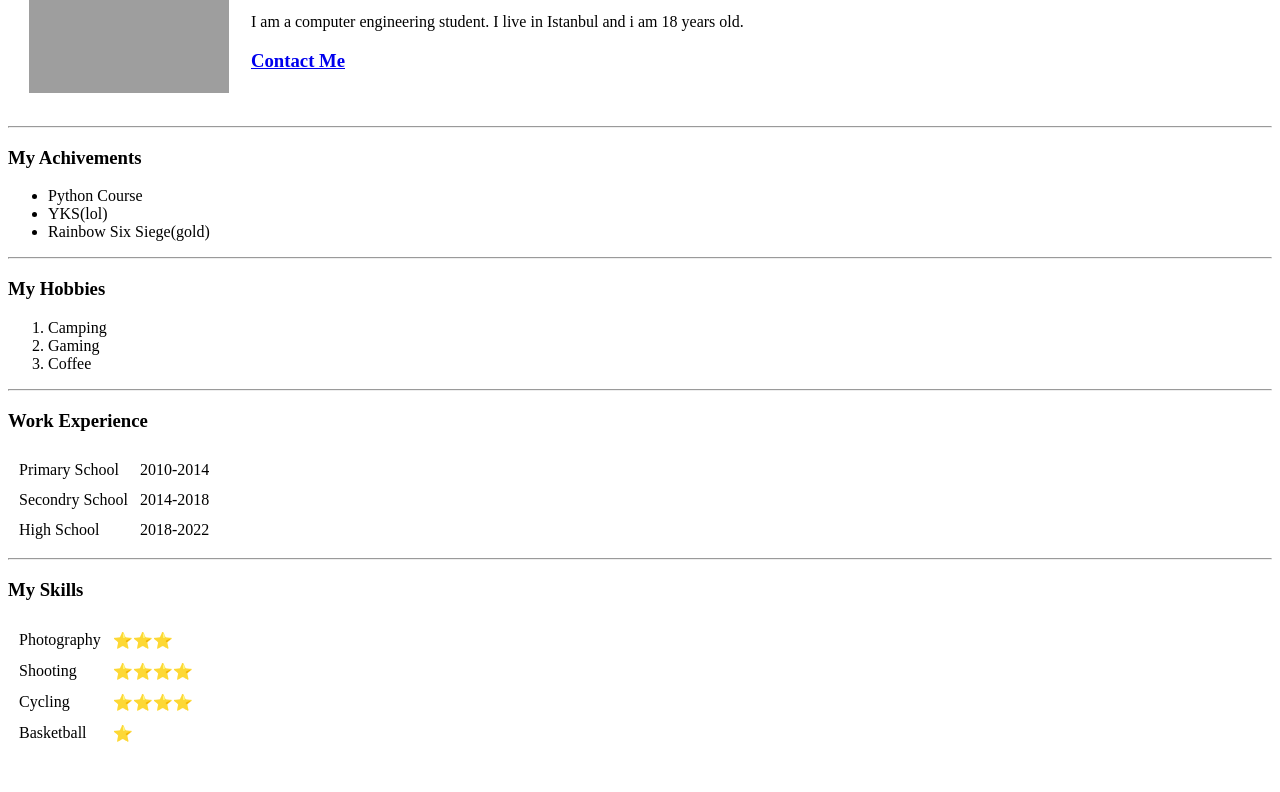
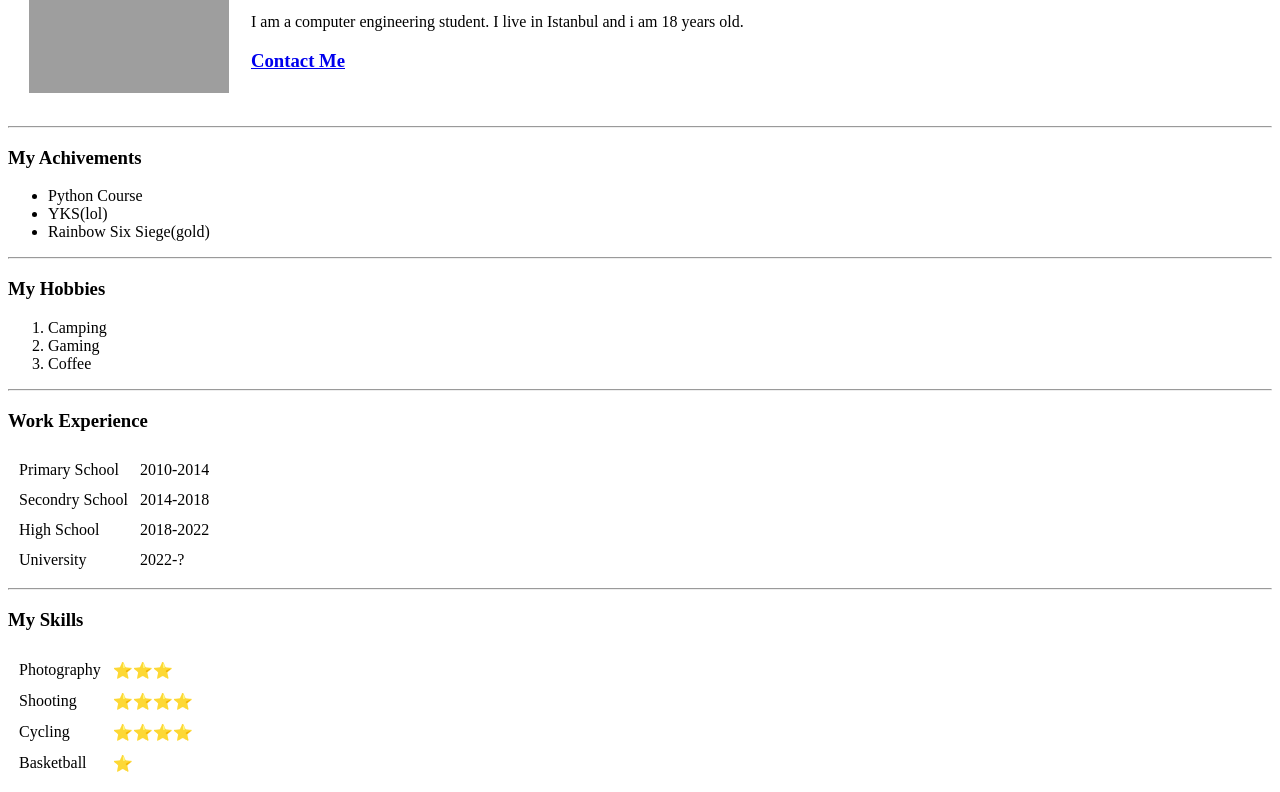
Before and after one commit to bugrata/CV, a plain HTML site: page index.html in a window 1280 px wide. Shown: the part 136-928 px from the top of the page. Before the commit the page ends 898 px from the top, so only its background shows below. Drawn offline with Linux system fonts and the light colour scheme; grey boxes are pictures that could not be loaded.

Commit message:
Update index.html

```diff
--- a/index.html
+++ b/index.html
@@ -42,6 +42,10 @@
       <td>High School</td>
       <td>2018-2022</td>
    </tr>
+    <tr>
+      <td>University</td>
+      <td>2022-?</td>
+   </tr>
 </table>
 <hr>
 <h3>My Skills</h3>
```
